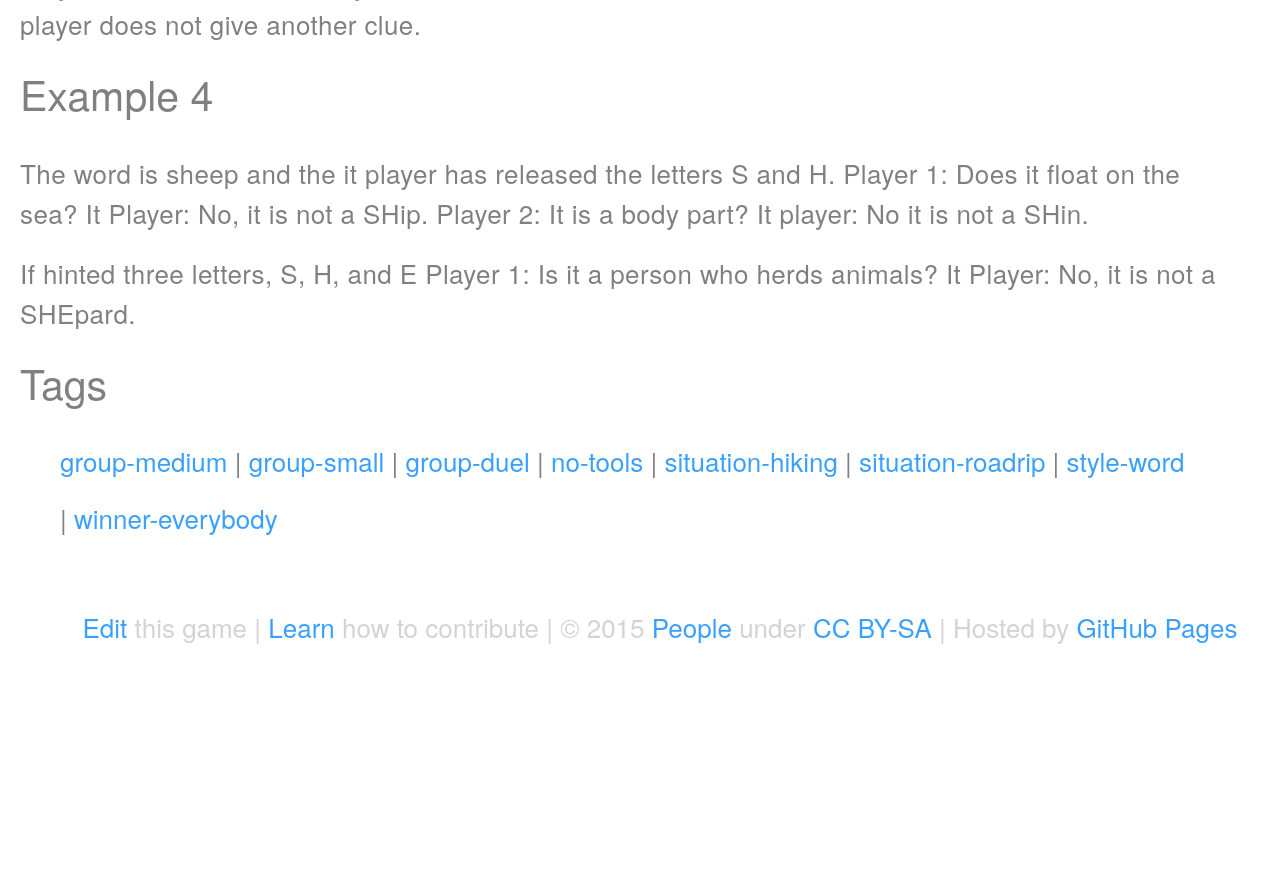
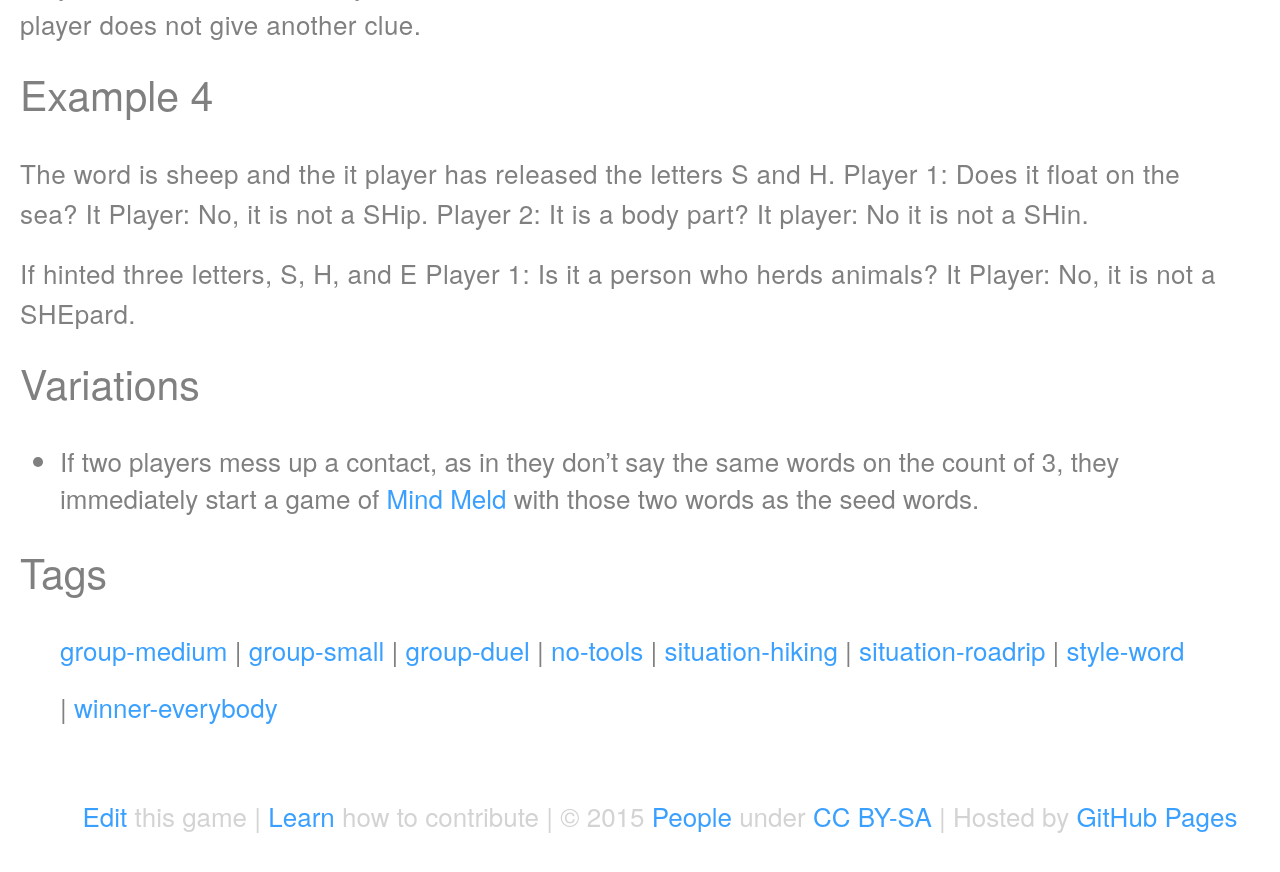
Before and after one commit to davidselassie/games, a Jekyll site: the page built from _games/contact.md, in a window 1280 px wide and 900 px high, scrolled down 2797 px. Shown: the top 872 px of the window. Built offline with Jekyll 4.4.1, drawn with Linux system fonts in a browser that asks for light colours; before the commit the page ends 3508 px from its top, so only the background shows below that.

Commit message:
Adds link to mind meld from contact.

```diff
--- a/_games/contact.md
+++ b/_games/contact.md
@@ -83,3 +83,6 @@ It player: No it is not a SHin.
 If hinted three letters, S, H, and E
 Player 1: Is it a person who herds animals?
 It Player: No, it is not a SHEpard.
+
+# Variations
+- If two players mess up a contact, as in they don't say the same words on the count of 3, they immediately start a game of [Mind Meld]({{ site.baseurl }}/games/mind-meld.html) with those two words as the seed words.
```
